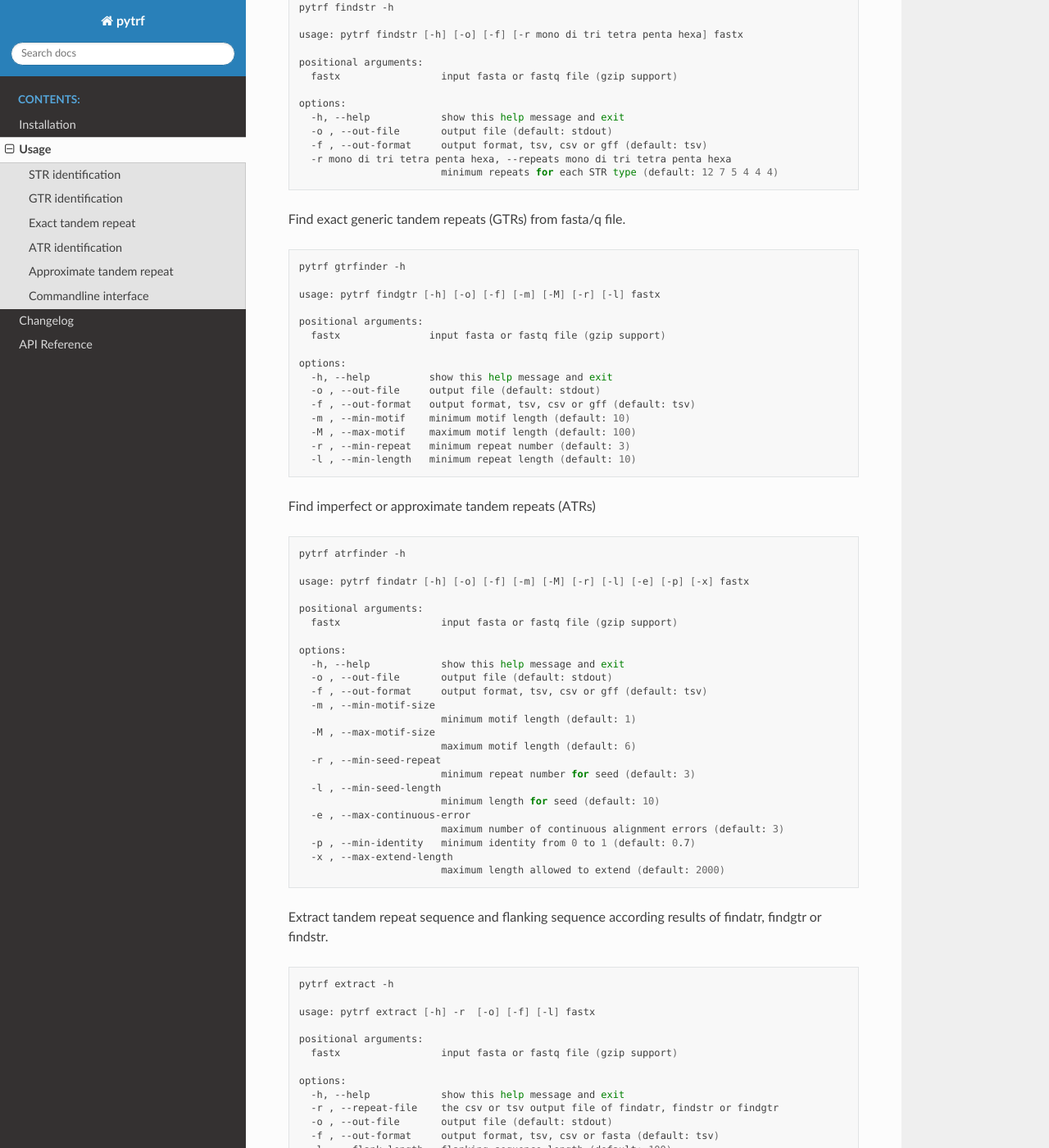
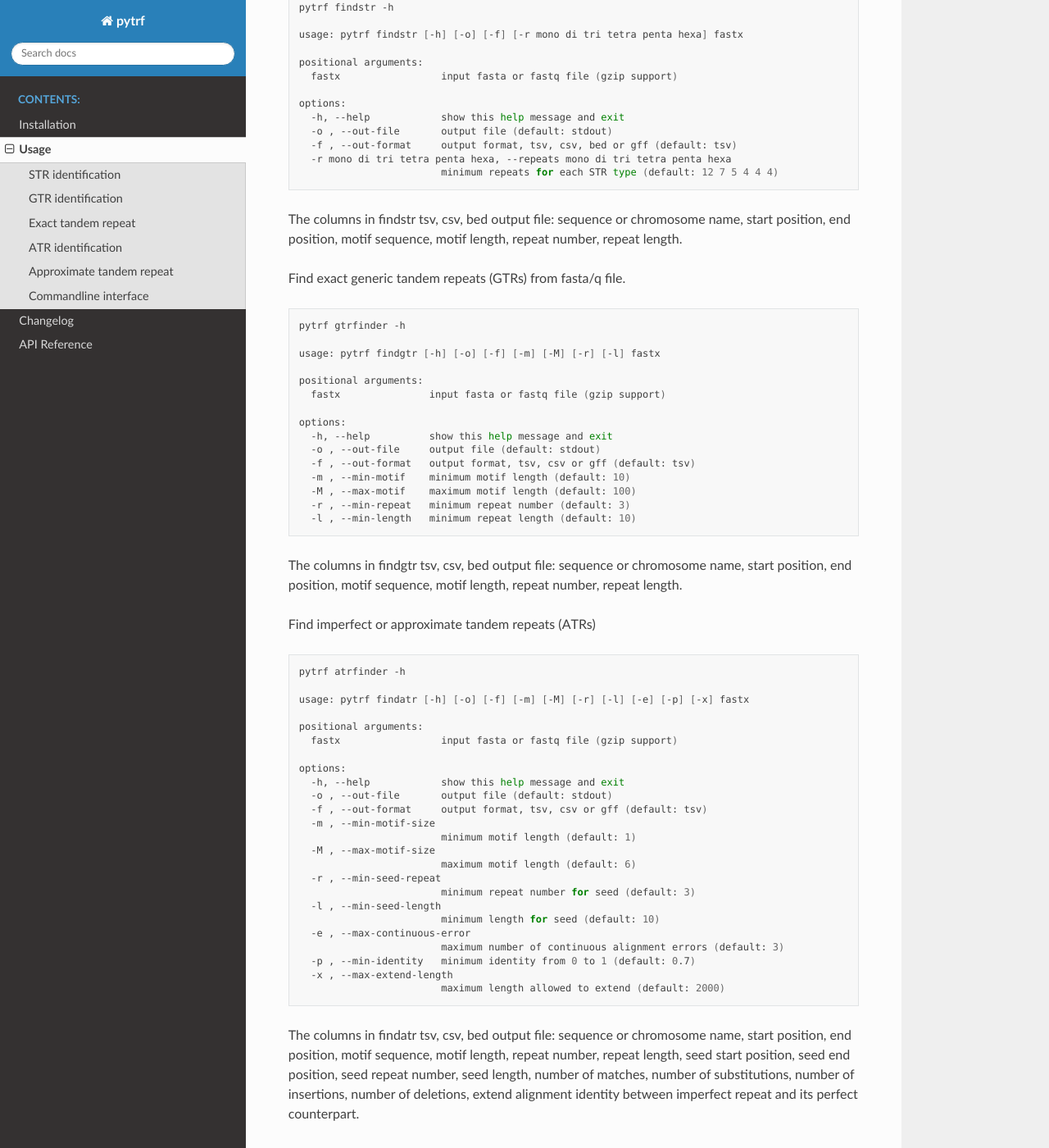
Before and after one commit to lmdu/pytrf, a Sphinx documentation site: the page built from docs/usage.rst, in a window 1280 px wide and 1400 px high, scrolled down 4981 px. Shown: the whole window at 82% size. Built offline with Sphinx 7.4.7 and the Read the Docs theme 3.1.0, drawn with Linux system fonts in a browser that asks for light colours.

Commit message:
added seed length

```diff
--- a/docs/changelog.rst
+++ b/docs/changelog.rst
@@ -1,9 +1,11 @@
 Changelog
 =========
 
-Version 1.3.4 (2024-12-06)
+Version 1.4.0 (2024-12-06)
 --------------------------
 
+- Added seed length to ATR object
+- Changed the output column order of findatr
 - Fixed tandem repeat overlap
 - Fixed wraparound backtrace error
 
--- a/docs/usage.rst
+++ b/docs/usage.rst
@@ -269,9 +269,11 @@ Find exact microsatellites or simple sequence repeats (SSRs) from fasta/q file.
 	options:
 	  -h, --help            show this help message and exit
 	  -o , --out-file       output file (default: stdout)
-	  -f , --out-format     output format, tsv, csv or gff (default: tsv)
+	  -f , --out-format     output format, tsv, csv, bed or gff (default: tsv)
 	  -r mono di tri tetra penta hexa, --repeats mono di tri tetra penta hexa
 	                        minimum repeats for each STR type (default: 12 7 5 4 4 4)
+
+The columns in findstr tsv, csv, bed output file: sequence or chromosome name, start position, end position, motif sequence, motif length, repeat number, repeat length.
 
 Find exact generic tandem repeats (GTRs) from fasta/q file.
 
@@ -292,6 +294,8 @@ Find exact generic tandem repeats (GTRs) from fasta/q file.
 	  -M , --max-motif    maximum motif length (default: 100)
 	  -r , --min-repeat   minimum repeat number (default: 3)
 	  -l , --min-length   minimum repeat length (default: 10)
+
+The columns in findgtr tsv, csv, bed output file: sequence or chromosome name, start position, end position, motif sequence, motif length, repeat number, repeat length.
 
 Find imperfect or approximate tandem repeats (ATRs)
 
@@ -322,6 +326,8 @@ Find imperfect or approximate tandem repeats (ATRs)
 	  -x , --max-extend-length
 	                        maximum length allowed to extend (default: 2000)
 
+The columns in findatr tsv, csv, bed output file: sequence or chromosome name, start position, end position, motif sequence, motif length, repeat number, repeat length, seed start position, seed end position, seed repeat number, seed length, number of matches, number of substitutions, number of insertions, number of deletions, extend alignment identity between imperfect repeat and its perfect counterpart.
+
 Extract tandem repeat sequence and flanking sequence according results of findatr, findgtr or findstr.
 
 .. code:: sh
--- a/pytrfcli.py
+++ b/pytrfcli.py
@@ -242,7 +242,7 @@ def main():
 		default = 70,
 		metavar = '',
 		type = float,
-		help = "minimum identity from 0 to 100 (default: 70)"
+		help = "minimum identity for extending, 0 to 100 (default: 70)"
 	)
 
 	parser_atrfinder.add_argument('-x', '--max-extend',
```
Also changed, not shown: docs/api_reference.rst (+7 -7 lines), 3 other files.
